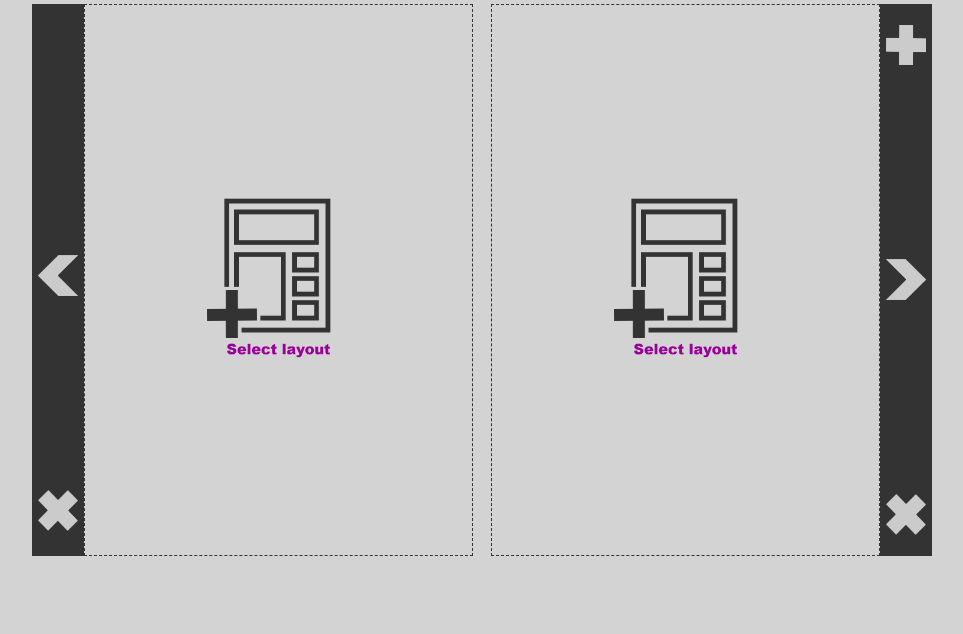
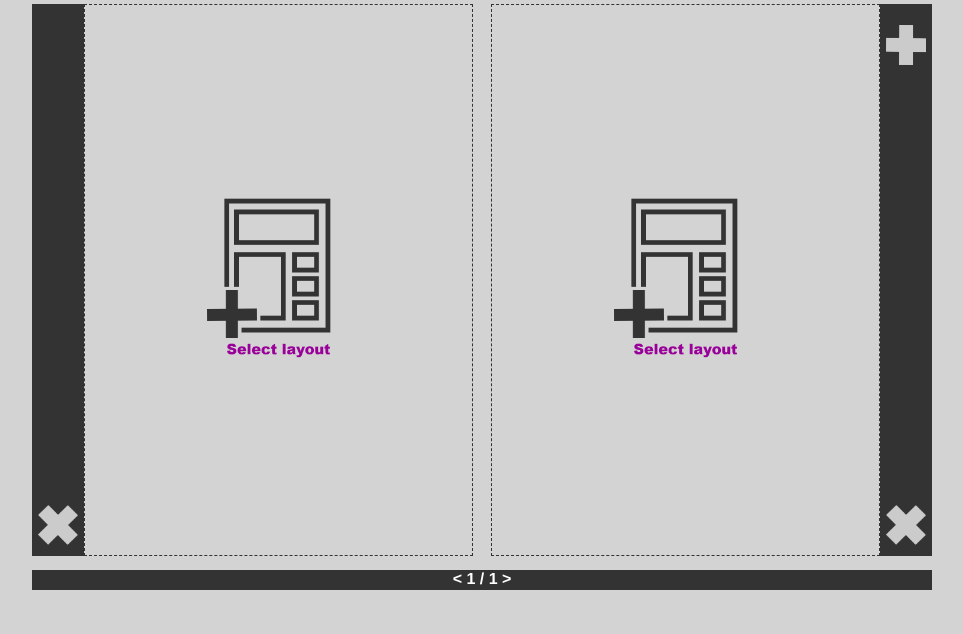
Before and after one commit to Arbuzinside/photohosting, a Django app: page /home/edit/ in a window 1280 px wide. Shown: the part 166-800 px from the top of the page, without its empty margins (158-1121 px from the left). Run offline with Django 3.2, Linux system fonts and the light colour scheme; some libraries are stand-ins or nearby versions.

Commit message:
Add multiple pages with layouts Change pictures Move backwards of forward between pages

```diff
--- a/src/PhotoAlbum/Static/edit.js
+++ b/src/PhotoAlbum/Static/edit.js
@@ -1,22 +1,25 @@
-// Dialog window to add layouts
-var page; // 0 = leftpage, 1 = rightpage
-var imageplace;
+var page;		// 0 = leftpage, 1 = rightpage
+var imageplace;	// current picture
+var pagecount;  // how many pages we have added to the album (total - 2)
+var layouts;	// layouts array
+var images;
+var currentpage;	// current displayed page
 
 $(document).ready(function() {
+	//Initialize
+	pagecount = currentpage = 0;
+	layouts = new Array();
+	layouts[0] = layouts[1] = 0;
 
-	// Add layout to the left page
-	$('#leftpage').on("click", function () {
-        $('#dialog').dialog("open");
-		page = 0;
-    });
+	images = new Array();
+	images[pagecount] = new Array();
+	images[pagecount + 1] = new Array();
 
-	// Add layout to the right page
-	$('#rightpage').on("click", function () {
-        $('#dialog').dialog("open");
-		page = 1;
-    });
+	initpage(0);
+	initpage(1);
 
-	$("#dialog").dialog({
+	//Setup dialog windows
+	$("#selectlayout").dialog({
 		autoOpen: false,
 		resizable: false,
 		width: 600,
@@ -40,15 +43,45 @@ $(document).ready(function() {
 		buttons: {
 			Select: function() {
 				var url = $('input[name=picurl]').val();
-				var cap = $('input[name=piccaption]').val();
-				if (url && cap) {
-					uploadimage(url, cap);
+				var caption = $('input[name=piccaption]').val();
+				if (url && caption) {
+					uploadimage(url, caption);
 					$(this).dialog( "close" );
 				}
 			}
 		}
 	});
+
+	// display page count
+	$("#pagecounter").html("<p>< " + (currentpage / 2 + 1) + " / " + (pagecount / 2 + 1) + " ></p>");
 });
+
+function initpage(index) { // index 0 = left, 1 = right
+	if (index == 0)	{
+		$("#leftpage").html("");
+		$("#leftpage").css("background-image", "url('/Static/images/layout.png')");
+		$("#leftpage").css("cursor", "pointer");
+
+		// Add layout to the left page
+		$('#leftpage').on("click", function () {
+			$('input[name=layoutselect]').removeAttr("checked");
+			$('#selectlayout').dialog("open");
+			page = 0;
+		});
+	}
+	else {
+	// Add layout to the right page
+		$("#rightpage").html("");
+		$("#rightpage").css("background-image", "url('/Static/images/layout.png')");
+		$("#rightpage").css("cursor", "pointer");
+
+		$('#rightpage').on("click", function () {
+			$('input[name=layoutselect]').removeAttr("checked");
+			$('#selectlayout').dialog("open");
+			page = 1;
+		});
+	}
+}
 
 function applylayout(index) // index: selected layout index
 {
@@ -84,8 +117,17 @@ function applylayout(index) // index: selected layout index
 		);
 	}
 
+	// Save layout
+	// console.log("layouts");
+	layouts[page + currentpage] = index;
+	/*for (i = 0; i < layouts.length; ++i) {
+		console.log(layouts[i]);
+	}*/
+
+	// Create click function for the images
 	$(".imageholder").click(function (event) {
-		imageplace = event.target.id;
+		imageplace = $(event.target).closest("div").attr("id");
+		// get the last character of the id
 		page = imageplace[imageplace.length - 1];
 
 		$('input[name=picurl]').val('');	// clear textboxes
@@ -94,35 +136,160 @@ function applylayout(index) // index: selected layout index
 	});
 }
 
-function uploadimage (url, cap) {				// display picture: url and caption
+function uploadimage (url, caption) {				// display picture: url and caption
 	side = page == 0 ? "leftpage" : "rightpage";
 	$("#" + side).find("#" + imageplace).html(
 		'<figure> \
 			<img alt="' + url + '" src="' + url + '" > \
-			<figcaption>'+ cap +'</figcaption> \
+			<figcaption>'+ caption +'</figcaption> \
 		</figure>'
 	);
 	$("#" + side).find("#" + imageplace).css("background-image", "none");
 }
 
-function deletelayout(num)
-{
-	page = num;
-	side = page == 0 ? "leftpage" : "rightpage";
-	$("#" + side).html("");
-	$("#" + side).css("background-image", "url('/Static/images/layout.png')");
-	$("#" + side).css("cursor", "pointer");
+function deletelayout(index) { // index 0 = left, 1 = right
+	side = index == 0 ? "leftpage" : "rightpage";
 
-	if (side == "leftpage") {
-		$("#leftpage").on("click", function () {
-			$('#dialog').dialog("open");
-			page = 0;
-		})
-	}
-	else {
-		$("#rightpage").on("click", function () {
-			$('#dialog').dialog("open");
-			page = 1;
-		})
+	if (confirm("Are you sure you want to delete the layout?")) {
+		$("#" + side).html("");
+		$("#" + side).css("background-image", "url('/Static/images/layout.png')");
+		$("#" + side).css("cursor", "pointer");
+
+		initpage(index);
+
+		// reset layouts array
+		layouts[index + currentpage] = 0;
 	}
 }
+
+function newpage() {
+	savepages();
+
+	pagecount += 2;
+	currentpage = pagecount;
+	images[pagecount] = new Array();
+	images[pagecount + 1] = new Array();
+
+	/*
+	for (i = 0; i < images.length; ++i)
+		for (j = 0; j < images[i].length; ++j) {
+			console.log(images[i][j].src);
+		}*/
+
+	layouts[pagecount] = 0;
+	layouts[pagecount + 1] = 0;
+
+	/*
+	console.log("layouts");
+	for (i = 0; i < layouts.length; ++i)
+		console.log(layouts[i]);*/
+
+	initpage(0);
+	initpage(1);
+
+	$("#leftmove").css("display", "block");
+
+	$("#pagecounter").html("<p>< " + (currentpage / 2 + 1) + " / " + (pagecount / 2 + 1) + " ></p>");
+}
+
+function savepages() {
+	$("#leftpage div").each(function( index ) {
+		//console.log( index + ": " + $(this).find("figcaption").html() );
+		images[currentpage][index] = {'src': $(this).find("img").attr("src"), 'caption': $(this).find("figcaption").html() };
+	});
+
+	$("#rightpage div").each(function( index ) {
+		//console.log( index + ": " + $(this).find("figcaption").html() );
+		images[currentpage + 1][index] = {'src': $(this).find("img").attr("src"), 'caption': $(this).find("figcaption").html() };
+	});
+}
+
+function savealbum() {
+	// title validation
+
+	savepages();
+	return true;
+}
+
+function moveleft() {
+	savepages();
+
+	currentpage -= 2;
+
+	console.log("currentpage: " + currentpage + ", " + "pagecount: " + pagecount);
+
+	if (currentpage == 0) {
+		$("#leftmove").css("display", "none");
+	}
+
+	$("#addpage").css("display", "none");
+	$("#rightmove").css("display", "block");
+
+	displaypages();
+
+	$("#pagecounter").html("<p>< " + (currentpage / 2 + 1) + " / " + (pagecount / 2 + 1) + " ></p>");
+}
+
+function moveright() {
+	savepages();
+
+	currentpage += 2;
+
+	console.log("currentpage: " + currentpage + ", " + "pagecount: " + pagecount);
+
+	if (currentpage == pagecount) {
+		$("#rightmove").css("display", "none");
+		$("#addpage").css("display", "block");
+	}
+
+	$("#leftmove").css("display", "block");
+
+	console.log("layouts");
+	for (i = 0; i < layouts.length; ++i)
+		console.log(layouts[i]);
+
+	displaypages();
+
+	$("#pagecounter").html("<p>< " + (currentpage / 2 + 1) + " / " + (pagecount / 2 + 1) + " ></p>");
+}
+
+function displaypages() {
+	page = 0;							// 0 = leftpage
+
+	if (layouts[currentpage] != 0)
+		applylayout(layouts[currentpage]);
+	else
+		initpage(page);
+
+	$("#leftpage div").each(function( index ) {
+		//console.log( index + ": " + $(this).find("figcaption").html() );
+
+		if (images[currentpage][index].src) {
+			$(this).html(
+				'<figure> \
+					<img alt="' + images[currentpage][index].src + '" src="' + images[currentpage][index].src + '" > \
+					<figcaption>'+ images[currentpage][index].caption +'</figcaption> \
+				</figure>'
+			)
+		}
+	});
+
+	page = 1;							// 1 = rightpage
+
+	if (layouts[currentpage + 1] != 0)
+		applylayout(layouts[currentpage + 1]);
+	else
+		initpage(page);
+
+	$("#rightpage div").each(function( index ) {
+		//console.log( index + ": " + $(this).find("figcaption").html() );
+		if (images[currentpage + 1][index].src) {
+			$(this).html(
+				'<figure> \
+					<img alt="' + images[currentpage + 1][index].src + '" src="' + images[currentpage + 1][index].src + '" > \
+					<figcaption>'+ images[currentpage + 1][index].caption +'</figcaption> \
+				</figure>'
+			)
+		}
+	});
+}
--- a/src/PhotoAlbum/Static/editstyle.css
+++ b/src/PhotoAlbum/Static/editstyle.css
@@ -46,7 +46,7 @@ body
 
 #albumcontent
 {
-	margin: 0 auto 30px auto;
+	margin: 0 auto 5px auto;
 	height: 550px;
 	width: 900px;
 }
@@ -86,6 +86,7 @@ body
 	text-align: center;
 	cursor: default;
 	border: 1px solid #333333;
+	position: relative;
 }
 
 #leftcontroller
@@ -98,26 +99,26 @@ body
 	width: 80%;
 	z-index: 999;
 	cursor: pointer;
+	left: 5px;
 }
 
-#leftcontroller img.move
+img.addpage
 {
-	margin-top: 250px;
+	position: absolute;
+	top: 20px;
 }
 
-#albumcontent img.bottomicon
+img.move
 {
-	margin-top: 190px;
+	position: absolute;
+	top: 250px;
+	display: none;
 }
 
-#rightcontroller img.uppericon
+img.deletelayout
 {
-	margin-top: 20px;
-}
-
-#rightcontroller img.move
-{
-	margin-top: 190px;
+	position: absolute;
+	top: 500px;
 }
 
 #rightcontroller
@@ -125,29 +126,40 @@ body
 	float: right;
 }
 
-#dialog
+#pagecounter
+{
+	height: 20px;
+	width: 900px;
+	text-align: center;
+	background-color: #333333;
+	color: white;
+	font-weight: bold;
+	margin: 0 auto 30px auto;
+}
+
+#selectlayout
 {
 	text-align: center;
 }
 
-#dialog input[type="radio"]
+#selectlayout input[type="radio"]
 {
 	display: none;
 }
 
-#dialog input[type="radio"]:checked+label img
+#selectlayout input[type="radio"]:checked+label img
 {
 	border: 2px solid darkmagenta;
 }
 
-#dialog img
+#selectlayout img
 {
 	width: 200px;
 	border: 2px dashed #333333;
 	background-color: #333333;
 }
 
-#dialog img:hover
+#selectlayout img:hover
 {
 	border: 2px solid darkmagenta;
 }
--- a/src/PhotoAlbum/Templates/edit.html
+++ b/src/PhotoAlbum/Templates/edit.html
@@ -18,23 +18,24 @@
 			<form method="POST" action="{% url 'PhotoAlbum.views.home' %}">{% csrf_token %}
 				<label for="albumtitle">Title:</label>
 				<input id="albumtitle" name="title" type="text" placeholder="New Album"/>
-				<input id="savealbum" type="submit" value="Save Album">
+				<input id="savealbum" type="submit" value="Save Album" onsubmit="return savealbum()" >
 			</form>
 		</div>
 		<div id="albumcontent">
 			<div id="leftcontroller">
-				<img class="move" alt="back" src="{% static 'images/backicon.png' %}"/>
-				<img class="bottomicon" alt="deletelayout" onclick="deletelayout(0)" src="{% static 'images/deletelayout.png' %}" />
+				<img class="move" id="leftmove" alt="back" src="{% static 'images/backicon.png' %}" onclick="moveleft()" />
+				<img class="deletelayout" alt="deletelayout" src="{% static 'images/deletelayout.png' %}" onclick="deletelayout(0)" />
 			</div>
 			<div id="leftpage" ></div>
 			<div id="rightcontroller">
-				<img class="uppericon" alt="addpage" src="{% static 'images/addpage.png' %}" />
-				<img class="move" alt="back" src="{% static 'images/nexticon.png' %}"/>
-				<img class="bottomicon" alt="deletelayout" onclick="deletelayout(1)" src="{% static 'images/deletelayout.png' %}" />
+				<img class="addpage" alt="addpage" id="addpage" src="{% static 'images/addpage.png' %}" onclick="newpage()" />
+				<img class="move" id="rightmove" alt="forward" src="{% static 'images/nexticon.png' %}" onclick="moveright()" />
+				<img class="deletelayout" alt="deletelayout" src="{% static 'images/deletelayout.png' %}" onclick="deletelayout(1)" />
 			</div>
 			<div id="rightpage" ></div>
 		</div>
-		<div id="dialog" title="Select a layout">
+		<div id="pagecounter"></div>
+		<div id="selectlayout" title="Select a layout">
 			<input name="layoutselect" type="radio" value="1" id="dialog1" class="dialogimages" ><label for="dialog1"><img alt="layout1" src="{% static 'images/layout1.png' %}"></label>
 			<input name="layoutselect" type="radio" value="2" id="dialog2" class="dialogimages" ><label for="dialog2"><img alt="layout2" src="{% static 'images/layout2.png' %}"></label>
 			<input name="layoutselect" type="radio" value="3" id="dialog3" class="dialogimages" ><label for="dialog3"><img alt="layout3" src="{% static 'images/layout3.png' %}"></label>
--- a/src/PhotoAlbum/Templates/home.html
+++ b/src/PhotoAlbum/Templates/home.html
@@ -16,7 +16,7 @@
 			<h1>All albums</h1>
 			<div id="albumcontainer">
 				<form id="createnewalbum" method="POST" action="{% url 'PhotoAlbum.views.edit' %}">{% csrf_token %}
-					<input type="image" src="{% static 'images/newalbumicon.png' %}">
+					<input type="image" src="{% static 'images/newalbumicon.png' %}" alt="create new album">
 					<p>Add new album</p>
 				</form>
 				{% for a in album %}
```
Also changed, not shown: 2 other files.
